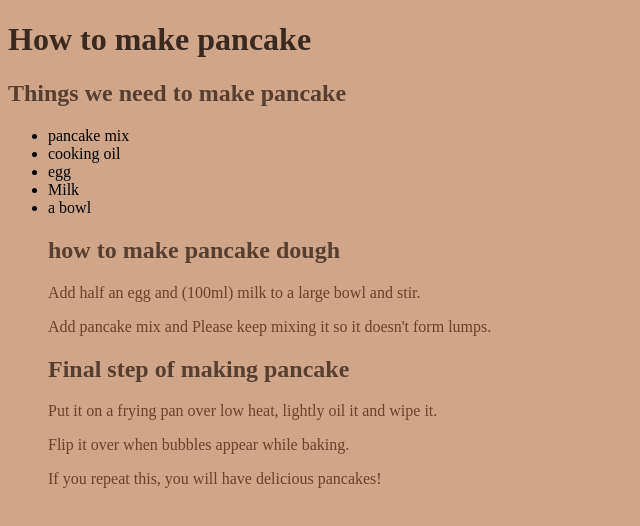
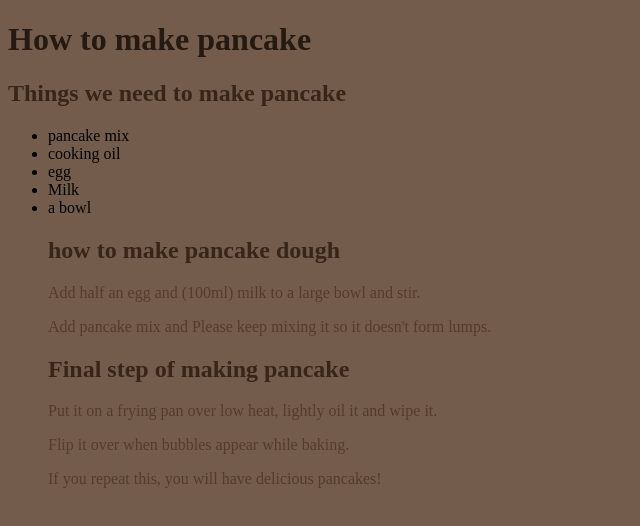
Before and after one commit to yupin0517/Yupin0517.github.io, a plain HTML site: page index.html in a window 1280 px wide. Shown: the whole page, without its empty margins (0-640 px from the left). Drawn offline with Linux system fonts and the light colour scheme.

Commit message:
oy8y9y98y8yr8y

```diff
--- a/style.css
+++ b/style.css
@@ -1,12 +1,12 @@
 p {
-    color: rgb(107, 65, 39);
+    color: rgb(86, 59, 43);
   }
   h1 {
-    color: rgb(59, 41, 30);
+    color: rgb(37, 25, 17);
   }
   h2 {
-    color:rgb(87, 62, 47);
+    color:rgb(56, 37, 25);
   }
 body {
-    background: rgb(209, 165, 136);
+    background: rgb(116, 92, 76);
 }
```
